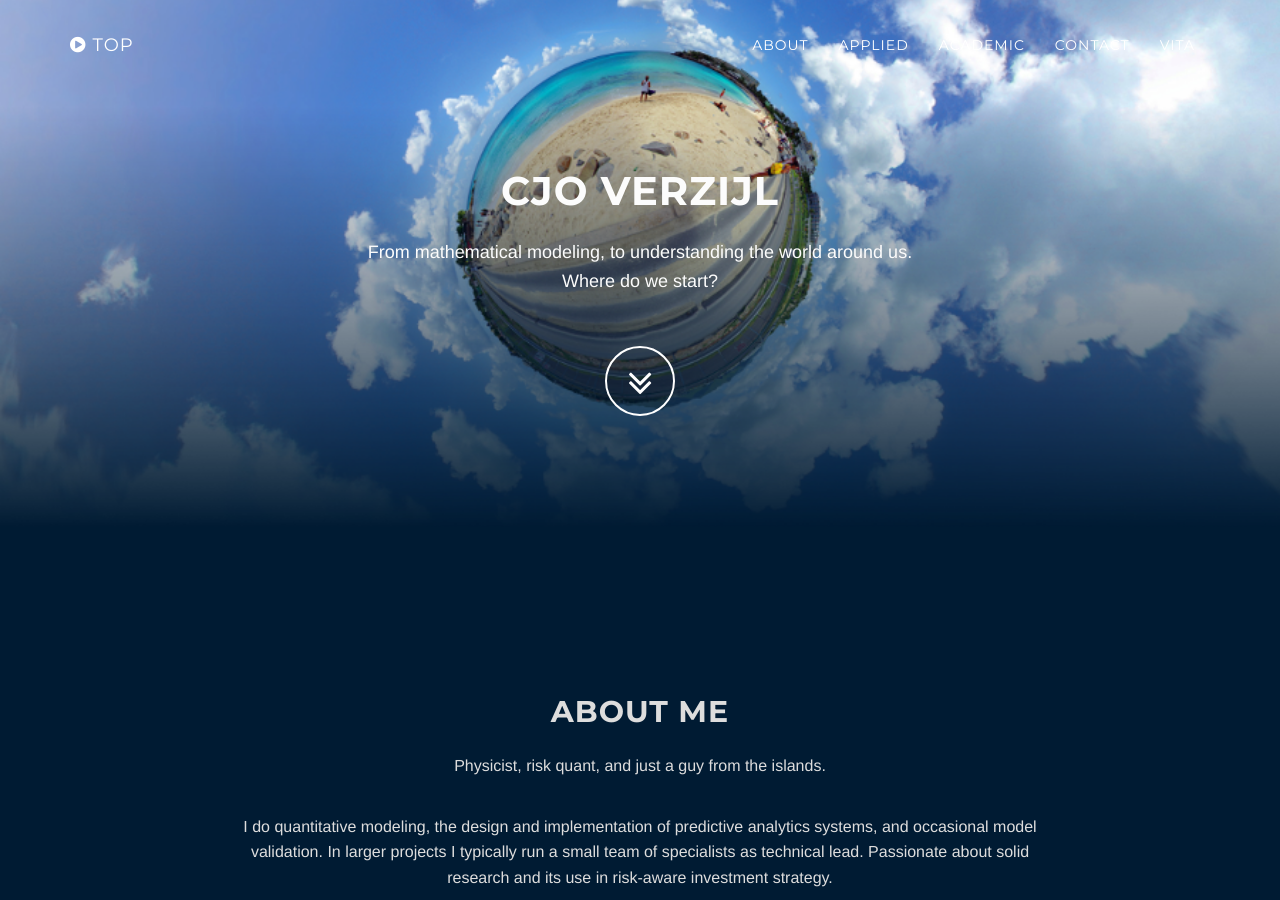
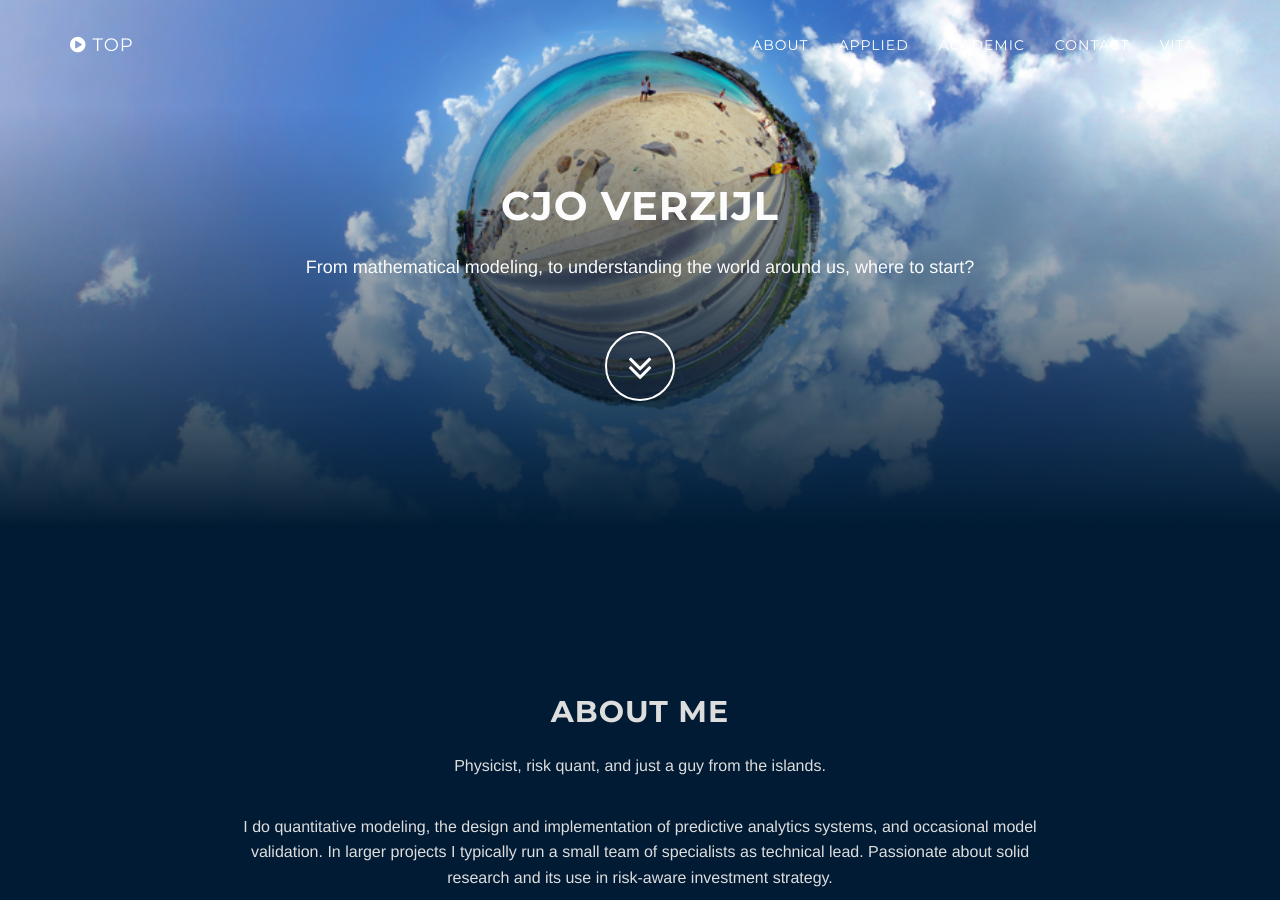
Before and after one commit to cjoverzijl/cjoverzijl.github.io, a Jekyll site: the page built from index.html, in a window 1280 px wide and 900 px high. Built offline with Jekyll 4.4.1, drawn with Linux system fonts in a browser that asks for light colours.

```diff
--- a/_includes/header.html
+++ b/_includes/header.html
@@ -5,7 +5,7 @@
                 <div class="row">
                     <div class="col-md-8 col-md-offset-2">
                         <h1 class="brand-heading">CJO Verzijl</h1>
-                        <p class="intro-text">From mathematical modeling, to understanding the world around us. <br>Where do we start?</p>
+                        <p class="intro-text">From mathematical modeling, to understanding the world around us, where to start?</p>
                         <a href="#about" class="btn btn-circle page-scroll">
                             <i class="fa fa-angle-double-down animated"></i>
                         </a>
```
